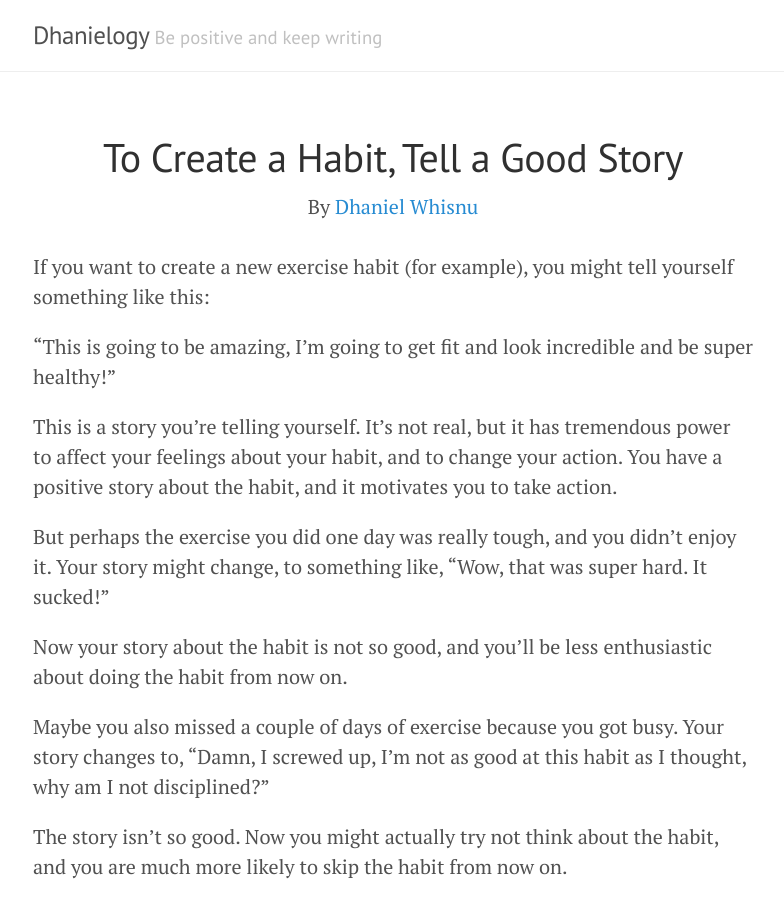
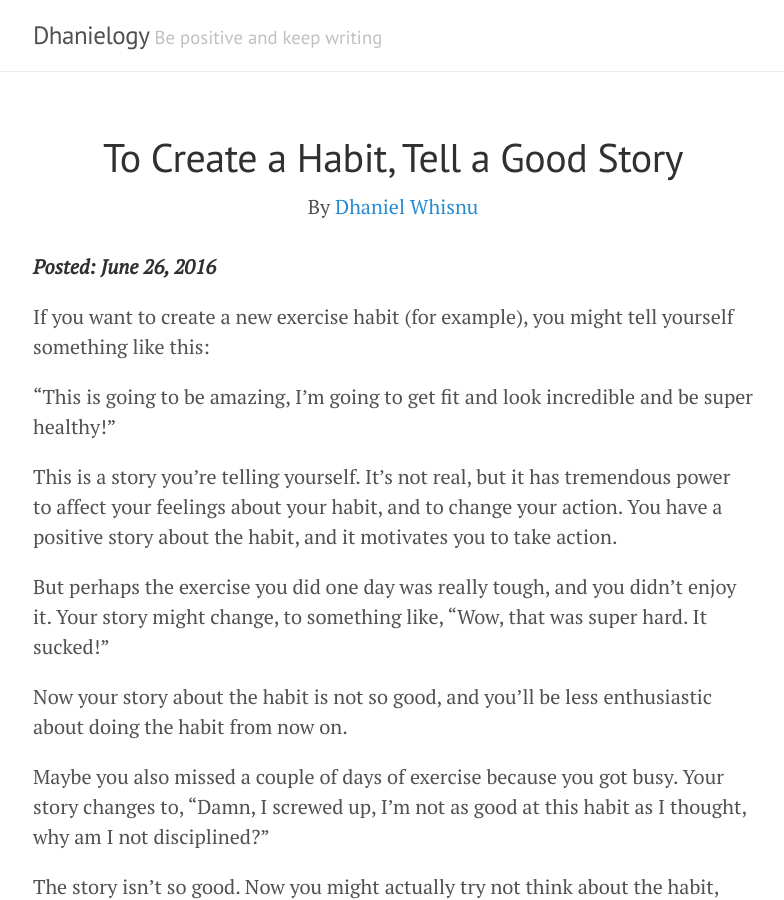
Before and after one commit to dhanielogy/dhanielogy.github.io, a Jekyll site: the page built from _posts/2016-06-26-to-create-a-habit-tell-a-good-story.markdown, in a window 1280 px wide and 900 px high. Shown: the whole window, without its empty margins (247-1031 px from the left). Built offline with Jekyll 4.4.1, drawn with Linux system fonts in a browser that asks for light colours.

Commit message:
Post update: To Create a Habit, Tell a Good Story

```diff
--- a/_posts/2016-06-26-to-create-a-habit-tell-a-good-story.markdown
+++ b/_posts/2016-06-26-to-create-a-habit-tell-a-good-story.markdown
@@ -3,6 +3,8 @@ published: true
 title: To Create a Habit, Tell a Good Story
 layout: post
 ---
+_**Posted: June 26, 2016**_
+
 If you want to create a new exercise habit (for example), you might tell yourself something like this:
 
 “This is going to be amazing, I’m going to get fit and look incredible and be super healthy!”
```
